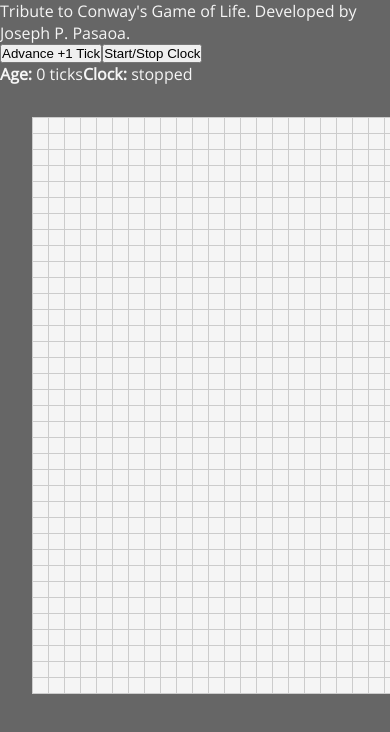
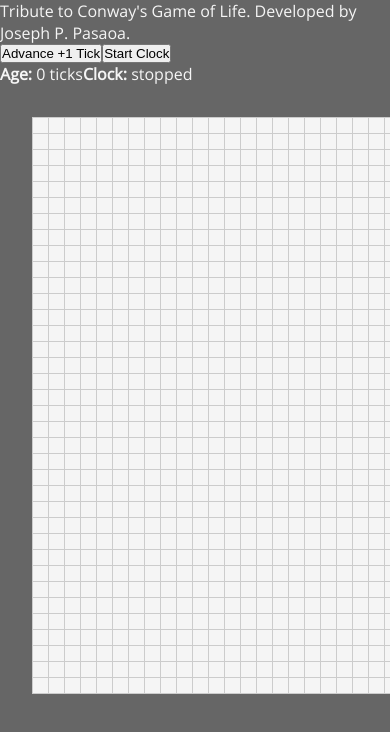
Before and after one commit to joseph-p-pasaoa/conways-game-of-life--react-ts, a React (Create React App) app: page / in a window 390 px wide. Shown: the top 732 px of the page. Built offline with nearby package versions, Linux system fonts and the light colour scheme.

Commit message:
add responsiveness to toggle clock button

```diff
--- a/src/components/Controls.tsx
+++ b/src/components/Controls.tsx
@@ -12,6 +12,7 @@ import React from 'react'
 
 /* TYPING */
 export interface Props {
+  isClockRunning: boolean;
   runOneTick: () => void;
   handleToggleClock: () => void;
 }
@@ -20,7 +21,7 @@ export interface Props {
 
 /* COMPONENT */
 const Controls = (props: Props) => {
-  const { runOneTick, handleToggleClock } = props;
+  const { isClockRunning, runOneTick, handleToggleClock } = props;
 
 
   return(
@@ -35,7 +36,7 @@ const Controls = (props: Props) => {
         type='button'
         onClick={handleToggleClock}
       >
-        Start/Stop Clock
+        {isClockRunning ? 'Stop Clock' : 'Start Clock'}
       </button>
 
     </div>
```
